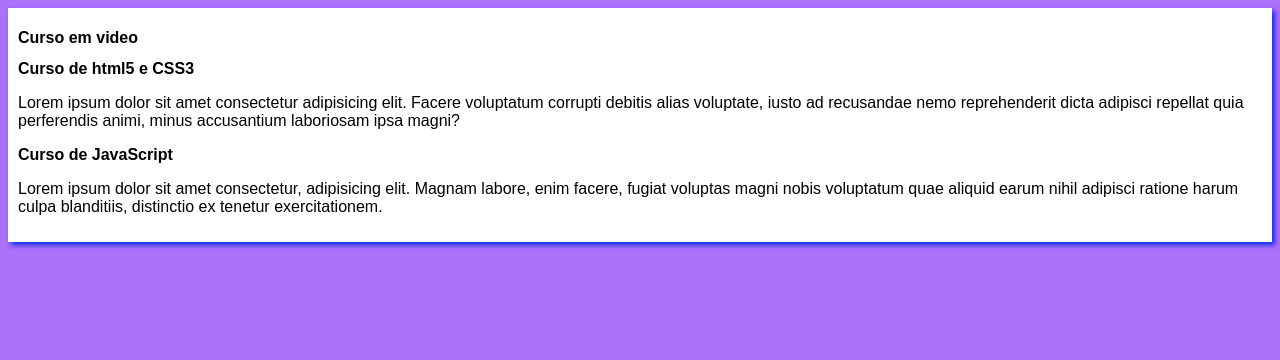
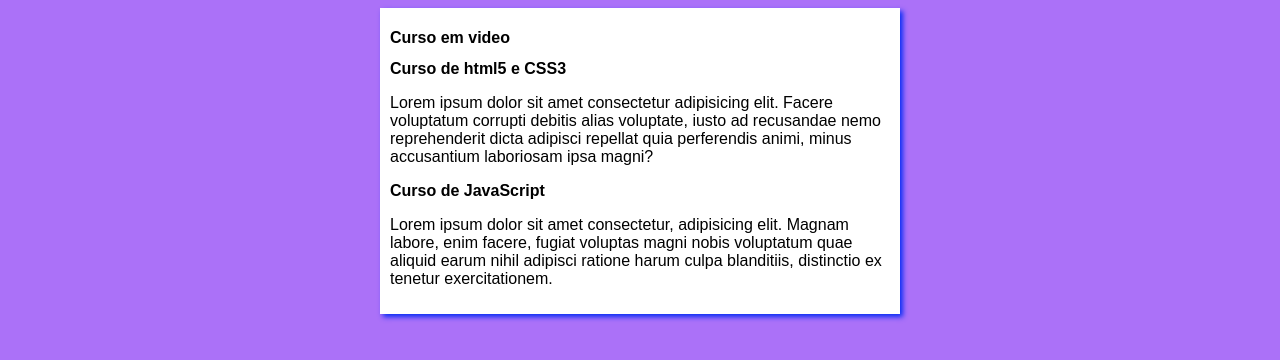
Before and after one commit to luiskampos10/projeto-site, a plain HTML site: page index.html in a window 1280 px wide. Drawn offline with Linux system fonts and the light colour scheme.

Commit message:
atualização

```diff
--- a/estilos/style.css
+++ b/estilos/style.css
@@ -11,7 +11,7 @@
 main {
 
     background-color: white;
-    width: 50;
+    width: 500px;
     margin: auto;
     padding: 10px;
     box-shadow: 3px 3px 5px rgb(9, 45, 245);
```
